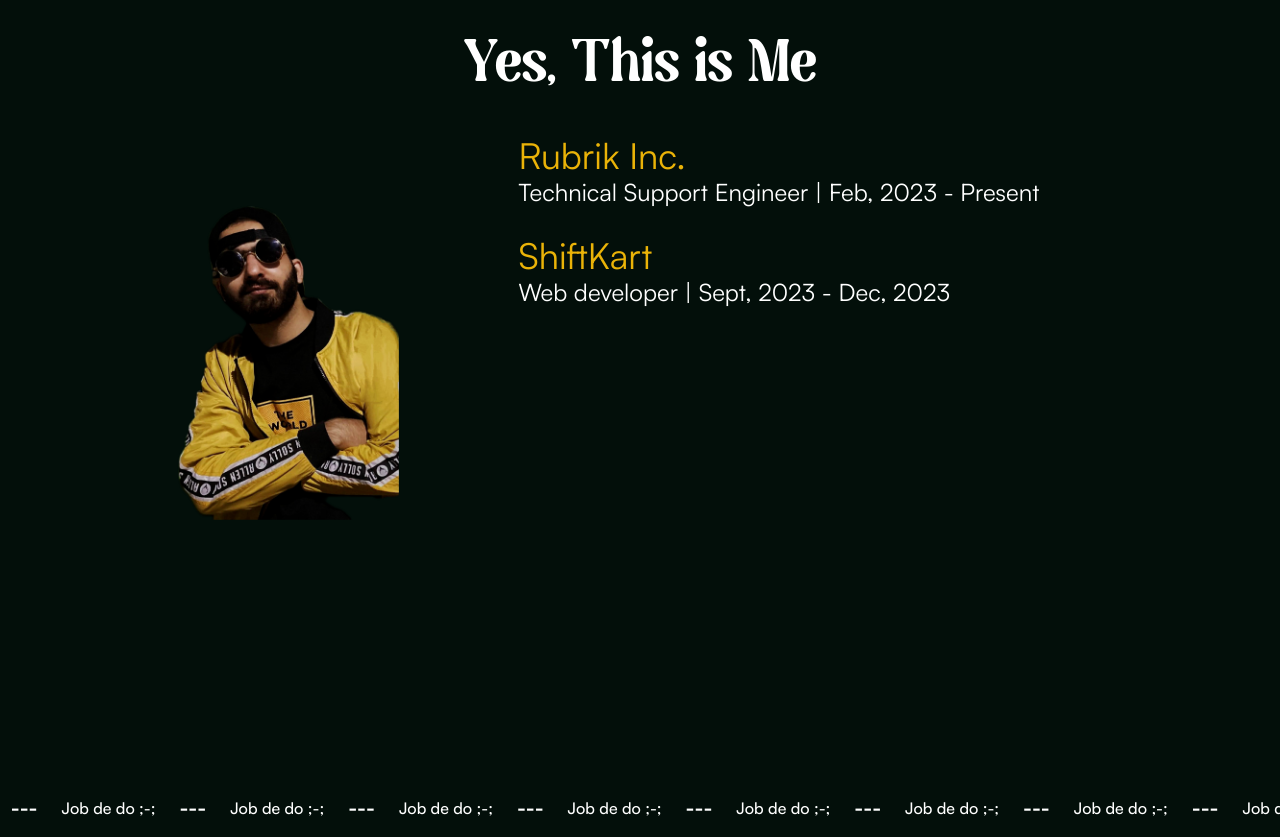
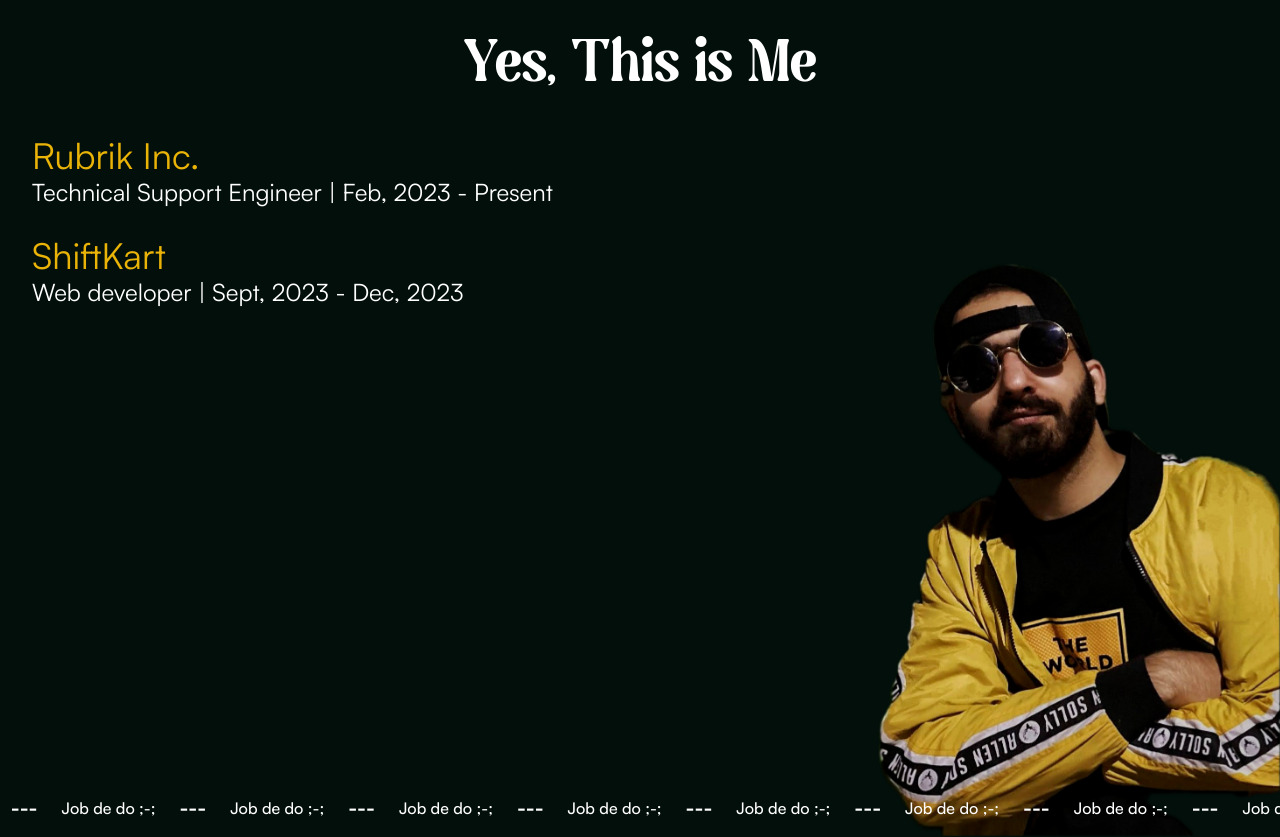
Before and after one commit to maliknajeeb113/najeebfolio, a React (Vite) app: page / in a window 1280 px wide. Shown: the part 820-1657 px from the top of the page. Built offline with nearby package versions, Linux system fonts and the light colour scheme.

Commit message:
Need to redeploy app

```diff
--- a/src/components/About.js
+++ b/src/components/About.js
@@ -7,9 +7,7 @@
         <h1 className="text-6xl text-white font-Magilio ">Yes, This is Me</h1>
         <div className="flex pt-10 flex-col lg:flex-row w-full">
           {/* Work Experience */}
-          <div className="flex lg:w-2/5 items-center justify-center">
-            <img src={najeeb} className="h-96" alt="me" />
-          </div>
+
           <div className="flex flex-col gap-7">
             <div className="font-Satoshi text-4xl text-yellow-500 ">
               Rubrik Inc.
@@ -24,6 +22,9 @@
               </div>
             </div>
           </div>
+          <div className="flex items-center justify-center absolute right-0">
+            <img src={najeeb} className="object-contain max-h-[700px]" alt="me" />
+          </div>
         </div>
       </div>
     </div>
```
Also changed, not shown: 1 other file (tests, documents, lock files or other folders).
